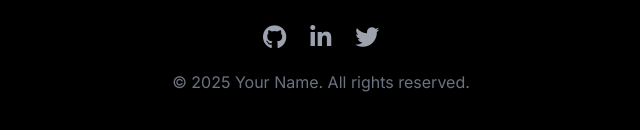
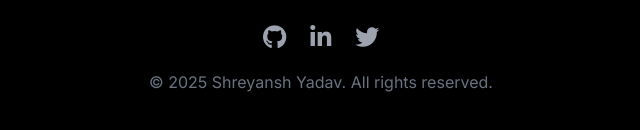
Before and after one commit to 003shrey/FUTURE_FS_01, a website: page index.html in a window 1280 px wide. Shown: the part 2493-2623 px from the top of the page, 319-959 px from the left. Drawn offline with nearby package versions, Linux system fonts and the light colour scheme.

Commit message:
Update index.html

```diff
--- a/index.html
+++ b/index.html
@@ -191,7 +191,7 @@
                 <a href="#" class="text-gray-400 hover:text-white transition duration-300 text-2xl"><i class="fab fa-linkedin-in"></i></a>
                 <a href="#" class="text-gray-400 hover:text-white transition duration-300 text-2xl"><i class="fab fa-twitter"></i></a>
             </div>
-            <p class="text-gray-500">&copy; 2025 Your Name. All rights reserved.</p>
+            <p class="text-gray-500">&copy; 2025 Shreyansh Yadav. All rights reserved.</p>
         </div>
     </footer>
 
```
